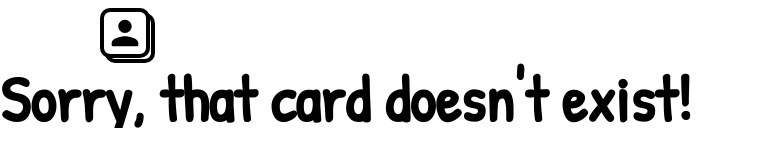
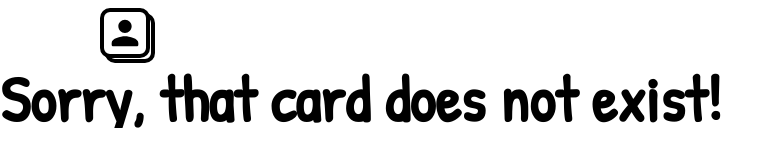
Before and after one commit to compsigh/cue, a Next.js app: page /card/1 in a window 1280 px wide. Shown: the part 450-616 px from the top of the page, without its empty margins (0-782 px from the left). Built offline with nearby package versions, Linux system fonts and the light colour scheme; no server answers; the database is empty.

Commit message:
Fix unescaped apostrophe

```diff
--- a/src/pages/card/[cardId].js
+++ b/src/pages/card/[cardId].js
@@ -4,7 +4,7 @@ import InviteCode from '@/schemas/invite-code-schema.js';
 export default function Card() {
   return (
     <div>
-      <h1>Sorry, that card doesn't exist!</h1>
+      <h1>Sorry, that card does not exist!</h1>
     </div>
   );
 }
```
